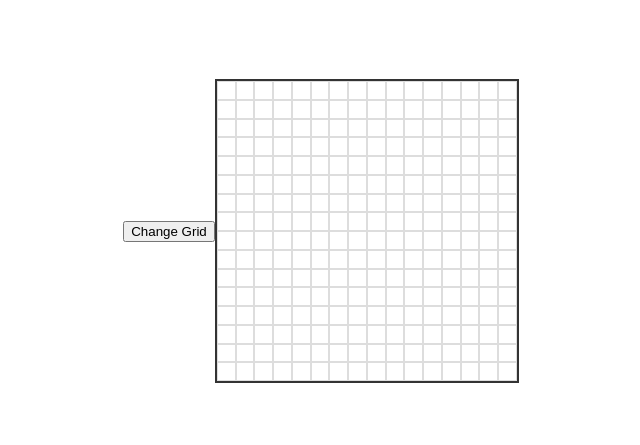
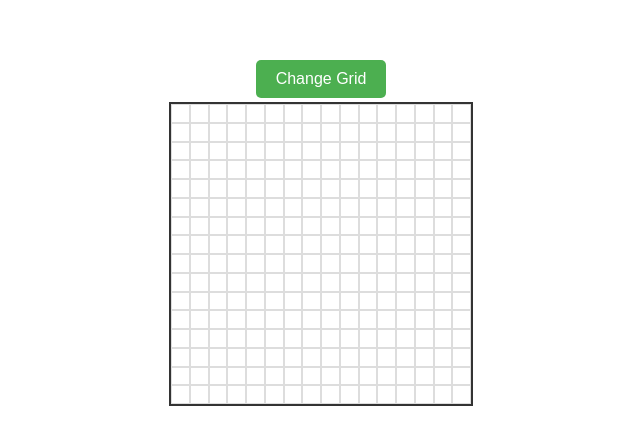
Before and after one commit to Steven-Rioss/sketchgame, a plain HTML site: page index.html in a window 1280 px wide. Shown: the part 169-614 px from the top of the page, without its empty margins (319-959 px from the left). Drawn offline with Linux system fonts and the light colour scheme.

Commit message:
Remove styles so they can be generated dynamically

```diff
--- a/styles.css
+++ b/styles.css
@@ -4,19 +4,30 @@ body {
     align-items: center;
     height: 100vh;
     margin: 0;
+    flex-direction: column;
 }
 
 #gridContainer {
     display: flex;
     flex-wrap: wrap;
-    width: 320px;
-    height: 320px;
     border: 2px solid #333;
 }
 
 .grid-item {
-    width: calc(100% / 16);
-    height: calc(100% / 16);
     border: 1px solid #ddd;
     box-sizing: border-box;
 }
+
+.btn {
+    padding: 10px 20px;
+    background-color: #4CAF50; /* Green */
+    border: none;
+    color: white;
+    text-align: center;
+    text-decoration: none;
+    display: inline-block;
+    font-size: 16px;
+    margin: 4px 2px;
+    cursor: pointer;
+    border-radius: 5px;
+  }
```
